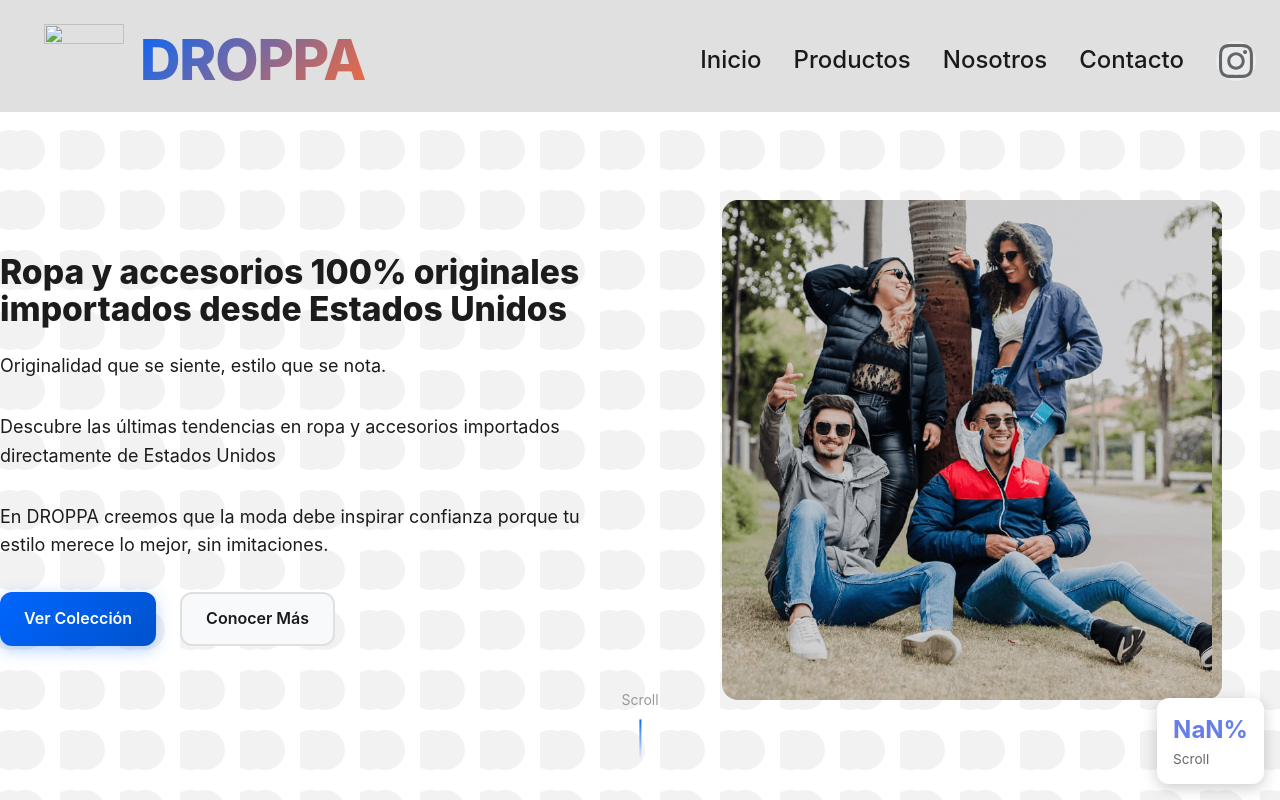
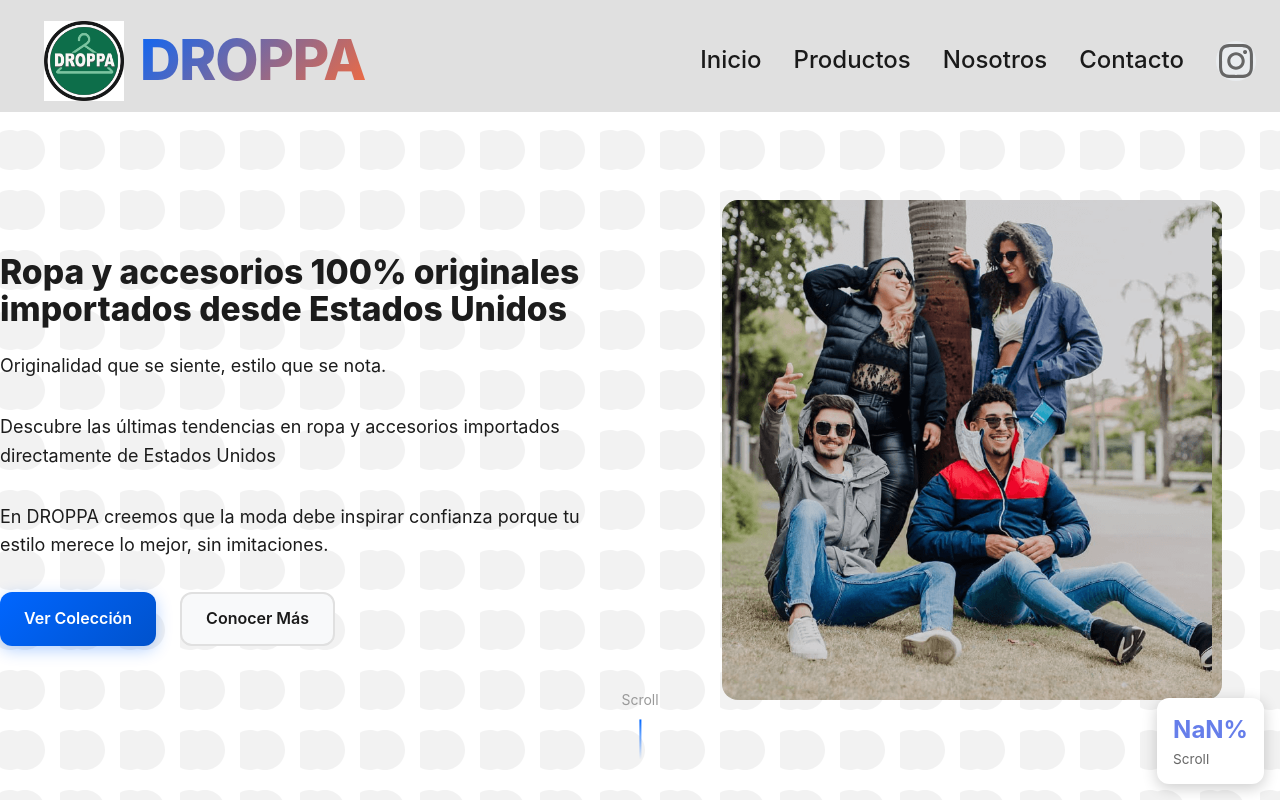
Before and after one commit to DorilaDevOps/droppa, a plain HTML site: page index.html in a window 1280 px wide. Shown: the top 800 px of the page. Drawn offline with Linux system fonts and the light colour scheme; a web font is replaced by a local one.

Commit message:
Update index.html
add mas logo

```diff
--- a/index.html
+++ b/index.html
@@ -1359,7 +1359,7 @@
         <nav class="nav">
             <div class="nav__container">
 				<div class="brand_logo">
-					<div class="logo"><img src="DROPPA OG.png" width="35px" height="35px"/></div>
+					<div class="logo"><img src="./imgs/DROPPA OG.png" width="35px" height="35px"/></div>
 					<a href="#" class="nav__logo">DROPPA</a>
 				</div>
                 <button class="nav__toggle" id="navToggle" aria-label="Toggle menu">
```
